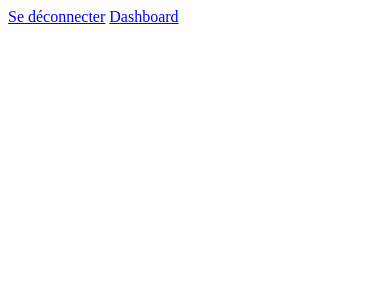
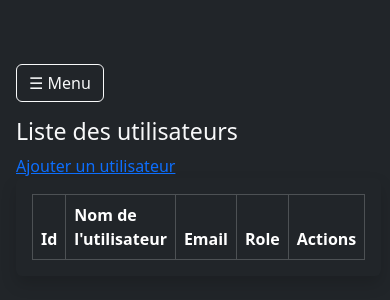
Before and after one commit to SafidyGit/NFE114, a PHP site: page /views/admin/user/index.php in a window 390 px wide. Shown: the top 300 px of the page. Run offline with PHP 8.4, Linux system fonts and the light colour scheme; lists and menus that the app fills with data are empty.

Commit message:
User updated - not done yet

```diff
--- a/models/Supplier.php
+++ b/models/Supplier.php
@@ -24,7 +24,7 @@ class Supplier
         $sql = "SELECT * FROM supplier WHERE supplier_id = :supplier_id";
 
         $stmt = $this->db->prepare($sql);
-        $stmt->execute(['supplier_id' => $supplier_id]);
+        $stmt->execute([':supplier_id' => $supplier_id]);
         return $stmt->fetch(PDO::FETCH_ASSOC);
     }
 
--- a/views/admin/category/index.php
+++ b/views/admin/category/index.php
@@ -8,7 +8,6 @@
     </button>
 
     <h3>Liste des catégories de produit</h3>
-    <p>Ceci est le contenu principal de la page.</p>
     <a href="../../../index.php?action=category_create">Ajouter une catégorie de produit</a>
 
     <div class="table-responsive bg-dark p-3 rounded shadow">
--- a/views/admin/layout/footer.php
+++ b/views/admin/layout/footer.php
@@ -10,7 +10,7 @@
             <a class="nav-link text-light" href="#">🏠 Accueil</a>
         </li>
         <li class="nav-item mb-2">
-            <a class="nav-link text-light" href="#">👨 Utilisateur</a>
+            <a class="nav-link text-light" href="/index.php?action=user_list">👨 Utilisateur</a>
         </li>
         <li class="nav-item mb-2">
             <a class="nav-link text-light" href="/index.php?action=product_list">📺 Produits</a>
--- a/views/admin/layout/header.php
+++ b/views/admin/layout/header.php
@@ -3,7 +3,7 @@
 <head>
   <meta charset="UTF-8" />
   <meta name="viewport" content="width=device-width, initial-scale=1" />
-  <title>Dashboard</title>
+  <title>Gestion de stock</title>
   <!-- Bootstrap CSS -->
   <link href="https://cdn.jsdelivr.net/npm/bootstrap@5.3.3/dist/css/bootstrap.min.css" rel="stylesheet" />
   <style>
--- a/views/admin/layout/sidebar.php
+++ b/views/admin/layout/sidebar.php
@@ -3,10 +3,10 @@
     <h4 class="text-white mt-5 mb-4">Mon Menu</h4>
     <ul class="nav flex-column">
       <li class="nav-item mb-2">
-        <a class="nav-link text-light" href="#">🏠 Accueil</a>
+        <a class="nav-link text-light" href="views/admin/dashboard.php'">🏠 Accueil</a>
       </li>
       <li class="nav-item mb-2">
-        <a class="nav-link text-light" href="#">👨 Utilisateur</a>
+        <a class="nav-link text-light" href="/index.php?action=user_list">👨 Utilisateur</a>
       </li>
       <li class="nav-item mb-2">
         <a class="nav-link text-light" href="/index.php?action=product_list">📺 Produits</a>
--- a/views/admin/product/index.php
+++ b/views/admin/product/index.php
@@ -8,7 +8,6 @@
     </button>
 
     <h3>Liste des produits</h3>
-    <p>Ceci est le contenu principal de la page.</p>
     <a href="../../../index.php?action=product_create">Ajouter un produit</a>
 
 <div class="table-responsive bg-dark p-3 rounded shadow">
--- a/views/admin/user/index.php
+++ b/views/admin/user/index.php
@@ -1,4 +1,47 @@
-<div>
-<a href="../../index.php?action=logout">Se déconnecter</a>
-<a href="../../admin/dashboard.php">Dashboard</a>
+<?php include __DIR__.'/../layout/header.php';?>
+
+<!-- Main Content -->
+  <div class="flex-grow-1 p-3 mt-5">
+    <!-- Toggler for small screens -->
+    <button class="btn btn-outline-light d-lg-none mb-3" type="button" data-bs-toggle="offcanvas" data-bs-target="#offcanvasSidebar" aria-controls="offcanvasSidebar">
+      ☰ Menu
+    </button>
+
+    <h3>Liste des utilisateurs</h3>
+    <a href="../../../index.php?action=user_create">Ajouter un utilisateur</a>
+
+<div class="table-responsive bg-dark p-3 rounded shadow">
+    <table class="table table-dark table-striped table-hover table-bordered mb-0">
+    <thead>
+    <tr>
+        <th>Id</th>
+        <th>Nom de l'utilisateur</th>
+        <th>Email</th>
+        <th>Role</th>
+        <th>Actions</th>
+    </tr>
+    </thead>
+    <?php if(!empty($users)):?>
+    <tbody>
+    <?php foreach($users as $user) : ?>
+        <tr>
+            <td><?= $user['user_id']; ?></td>
+            <td><?= $user['username']; ?></td>
+            <td><?= $user['user_email']; ?></td>
+            <td><?= $user['role_id']; ?> : <?= $user['role']; ?></td>
+            <td class="d-flex align-items-center gap-2">
+                <a href="index.php?action=user_edit&id=<?= $user['user_id']?>&role=<?=$user['role_id']?>">
+                    <button class="btn btn-sm btn-primary">Modifier</button>
+                </a>
+                <form method='POST' action="/index.php?action=user_delete&id=<?= $user['user_id']?>" onsubmit="return confirm('Voulez-vous vraiment supprimer cet utilisateur ? <?= $user['user_id'];?>?');" class="d-inline-block m-0 p-0">
+                    <input class="btn btn-danger btn-sm" title="Supprimer"  type="submit" value="X">
+                </form>
+            </td>
+        </tr>
+
+    <?php endforeach; ?>
+    </tbody>
+    <?php endif;?>
+    </table>
 </div>
+<?php include __DIR__.'/../layout/footer.php';?>
--- a/views/auth/login.php
+++ b/views/auth/login.php
@@ -34,6 +34,7 @@
                                 </div>
                                 <button data-mdb-button-init data-mdb-ripple-init class="btn btn-outline-warning btn-lg px-5" type="submit">Se connecter</button>
                             </form>
+                            <a href="/index.php?action=user_create">Créer un compte</a>
                         </div>
                     </div>
                 </div>
```
Also changed, not shown: controllers/UserController.php (+9 -0 lines), index.php (+23 -0 lines), models/User.php (+20 -1 lines), views/admin/dashboard.php (+0 -11 lines), views/admin/user/create.php (+52 -0 lines).
